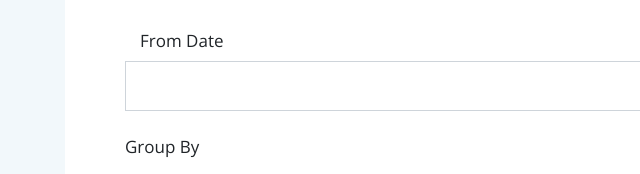
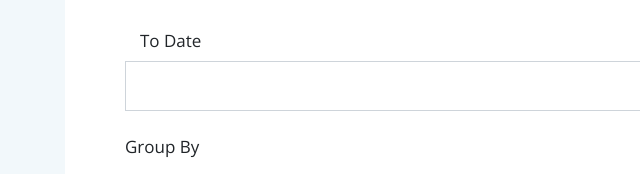
Before and after one commit to KunalKanade22/Global---Rockers-BGLASkill, a plain HTML site: page prototype/index.html in a window 1280 px wide. Shown: the part 994-1168 px from the top of the page, 0-640 px from the left. Drawn offline with nearby package versions, Linux system fonts and the light colour scheme.

Commit message:
change wordings

```diff
--- a/prototype/index.html
+++ b/prototype/index.html
@@ -238,7 +238,7 @@
                                         data-large-mode="true">
                                 </div>
                                 <div class="form-group">
-                                    <label for="to_date" class="col-xl-4 col-lg-4 col-md-4 col-sm-5 col-form-label">From
+                                    <label for="to_date" class="col-xl-4 col-lg-4 col-md-4 col-sm-5 col-form-label">To
                                         Date
                                     </label>
                                     <input id="to_date" name="to_date" type="text" class="form-control validate col-xl-9 col-lg-8 col-md-8 col-sm-7"
```
